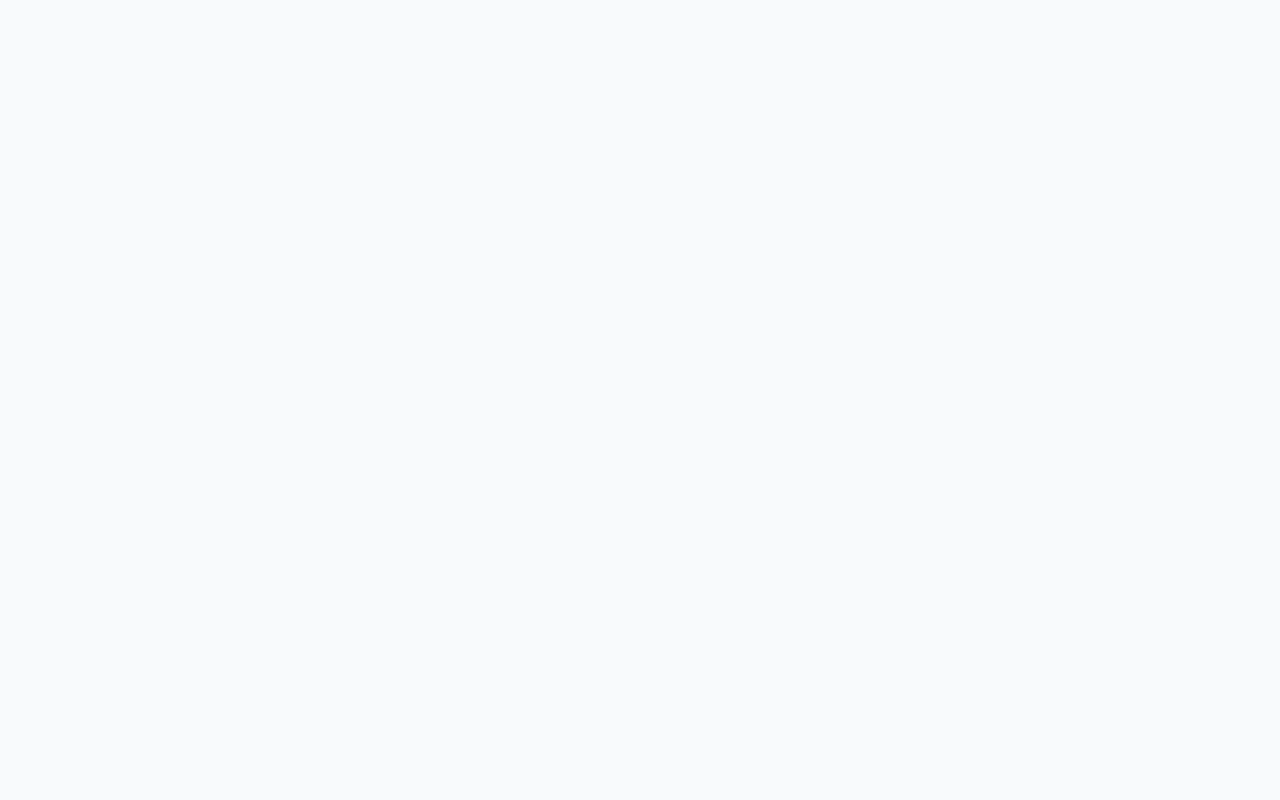
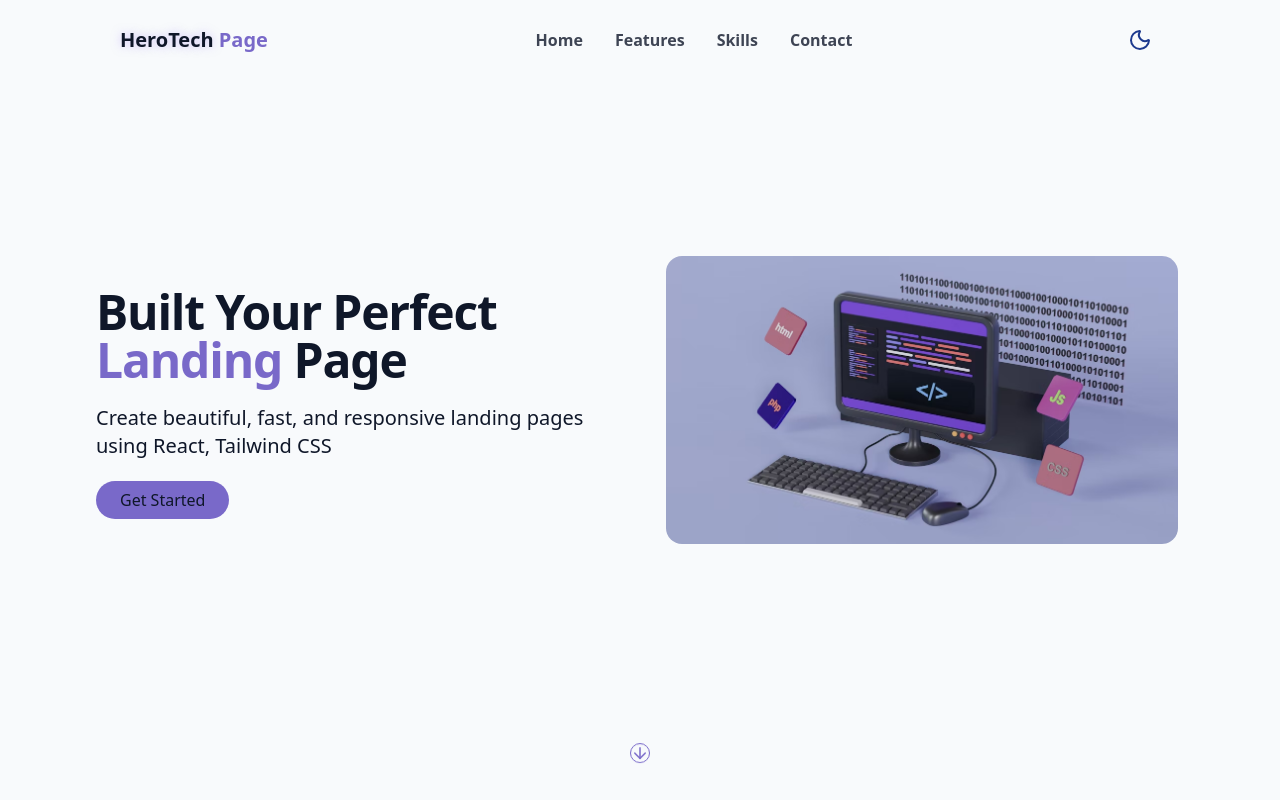
Before and after one commit to abdellahozil/landing-page-two, a React (Vite) app: page / in a window 1280 px wide. Shown: the top 800 px of the page. Built offline with nearby package versions, Linux system fonts and the light colour scheme.

Commit message:
delete react router

```diff
--- a/package.json
+++ b/package.json
@@ -23,7 +23,6 @@
     "react": "^19.2.0",
     "react-dom": "^19.2.0",
     "react-icons": "^5.5.0",
-    "react-router-dom": "^7.9.5",
     "tailwind-merge": "^3.4.0",
     "tailwindcss": "^4.1.17"
   },
--- a/src/App.jsx
+++ b/src/App.jsx
@@ -1,18 +1,14 @@
 
-import { BrowserRouter, Route, Routes } from "react-router-dom"
+
 import Home from "./pages/Home"
-// import NotFound from "./pages/NotFound"
+
 
 function App() {
 
 
   return (
     <>
-      <BrowserRouter basename='/landing-page-two'>
-       <Routes>
-        <Route index element={<Home/>}></Route>
-       </Routes>
-      </BrowserRouter>
+      <Home />
     </>
   )
 }
```
Also changed, not shown: 1 other file (tests, documents, lock files or other folders).
